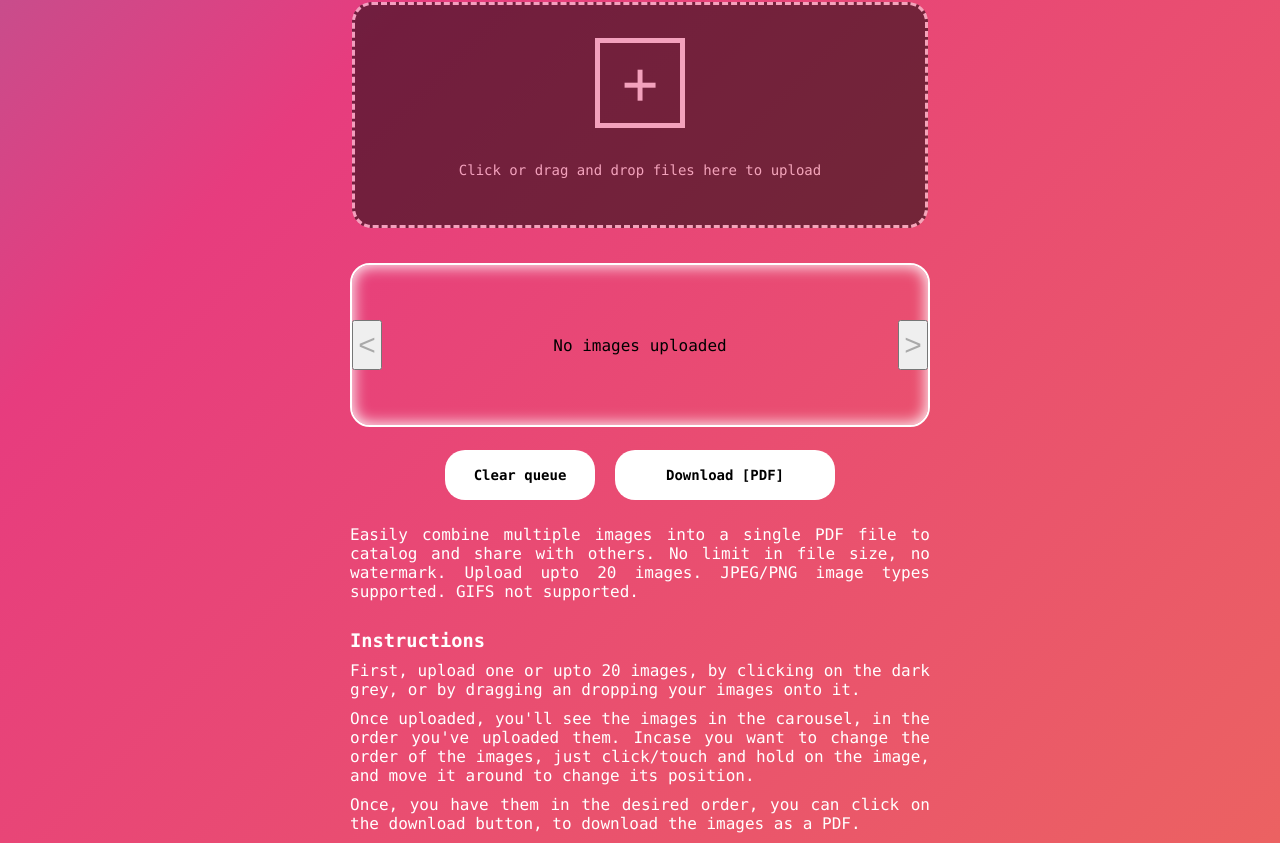
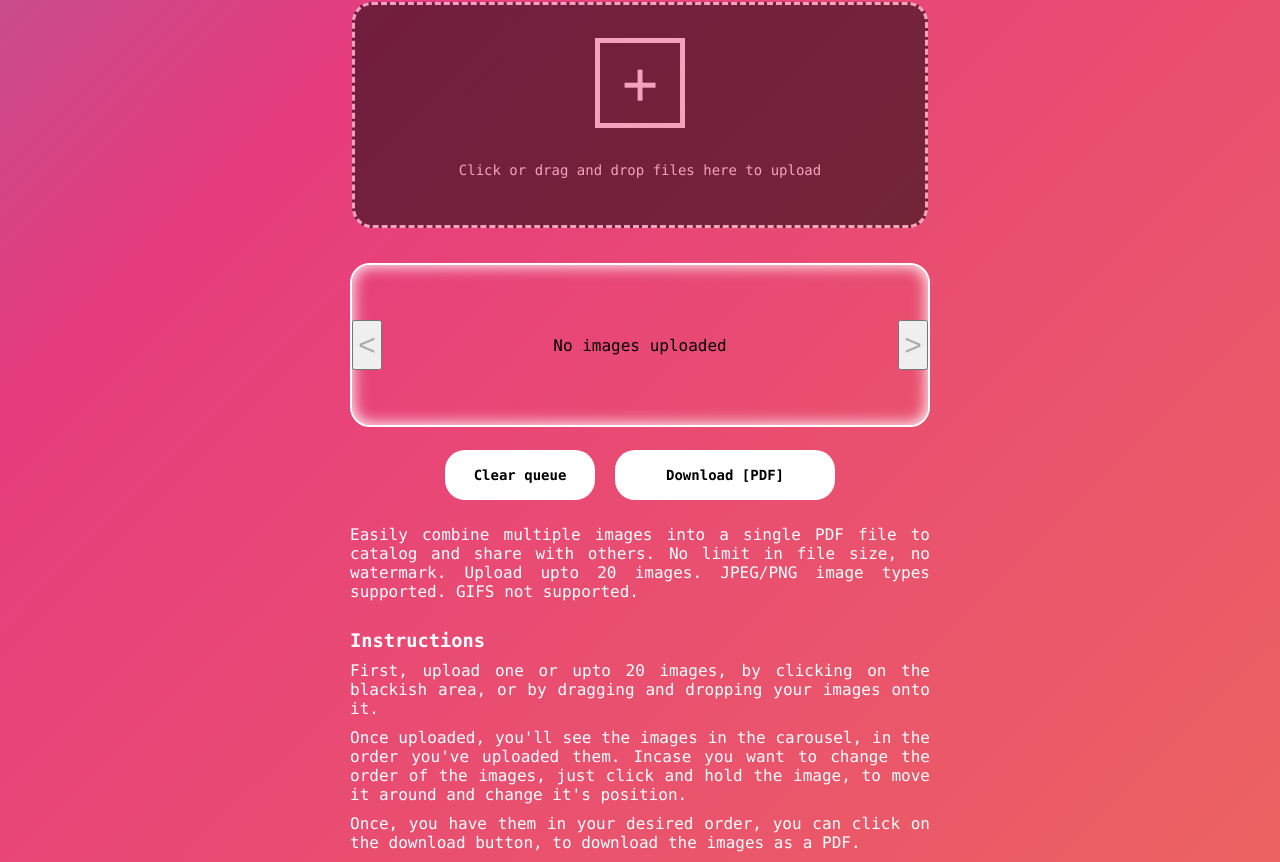
Before and after one commit to anshuthopsee/image2pdf, a React (Create React App) app: page / in a window 1280 px wide. Shown: the part 155-1017 px from the top of the page. Built offline with nearby package versions, Linux system fonts and the light colour scheme.

Commit message:
Update Info.js

```diff
--- a/src/Info.js
+++ b/src/Info.js
@@ -5,10 +5,10 @@ const Info = () => {
                 upto 20 images. JPEG/PNG image types supported. GIFS not supported.
             </div>
             <h3 className="info">Instructions</h3>
-            <div className="info">First, upload one or upto 20 images, by clicking on the dark grey, or by dragging an dropping your images onto it.</div>
+            <div className="info">First, upload one or upto 20 images, by clicking on the blackish area, or by dragging and dropping your images onto it.</div>
             <div className="info">Once uploaded, you'll see the images in the carousel, in the order you've uploaded them. Incase you want to change
-            the order of the images, just click/touch and hold on the image, and move it around to change its position.</div>
-            <div className="info">Once, you have them in the desired order, you can click on the download button, to download the images as a PDF.</div>
+            the order of the images, just click and hold the image, to move it around and change it's position.</div>
+            <div className="info">Once, you have them in your desired order, you can click on the download button, to download the images as a PDF.</div>
         </div>
     );
 };
```
